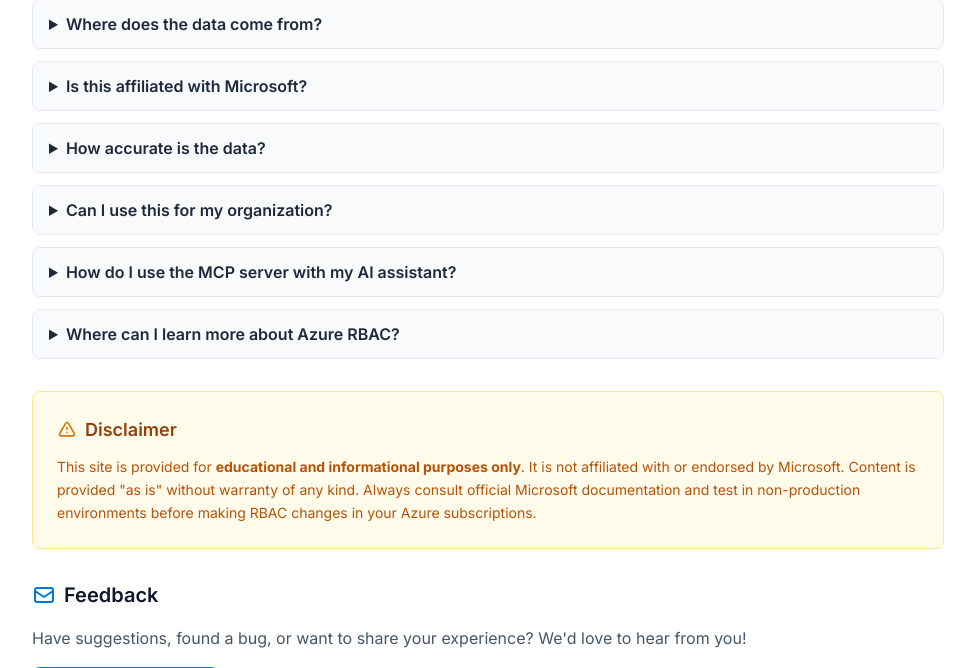
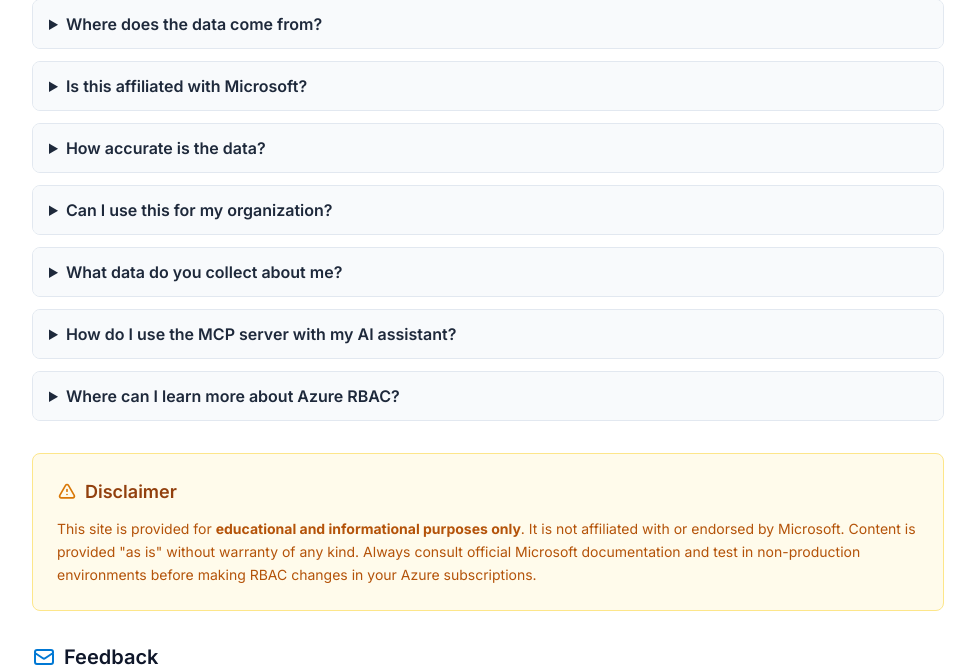
Before and after one commit to atomassi/rbac-catalog, a Python web app: template azurerbac/web/templates/about.html in a window 1280 px wide. Shown: the part 1041-1709 px from the top of the page, without its empty margins (152-1127 px from the left). Run offline with Jinja, Linux system fonts and the light colour scheme; the template is opened without the code that fills it: most values are stand-ins (such as "Sample title", 1, 10 or a date in 2020); some libraries are stand-ins or nearby versions.

Commit message:
Add privacy FAQ to About page (#81)

```diff
--- a/azurerbac/web/templates/about.html
+++ b/azurerbac/web/templates/about.html
@@ -327,6 +327,19 @@
                                 <p class="px-4 py-3 text-sm text-slate-600">Absolutely! Use it to research roles, design RBAC strategies, train team members, or as a reference during security reviews.</p>
                             </details>
                             <details class="border border-slate-200 rounded-lg overflow-hidden">
+                                <summary class="bg-slate-50 px-4 py-3 cursor-pointer font-semibold text-slate-800 hover:bg-slate-100 transition-colors">What data do you collect about me?</summary>
+                                <div class="px-4 py-3 text-sm text-slate-600">
+                                    <p class="mb-3">We take privacy seriously and collect minimal data:</p>
+                                    <ul class="ml-4 space-y-1">
+                                        <li class="flex items-start"><span class="text-emerald-500 mr-2">✓</span><strong>No cookies</strong>&nbsp;– No tracking cookies or consent banners</li>
+                                        <li class="flex items-start"><span class="text-emerald-500 mr-2">✓</span><strong>No tracking scripts</strong>&nbsp;– No Google Analytics or third-party trackers</li>
+                                        <li class="flex items-start"><span class="text-emerald-500 mr-2">✓</span><strong>No user accounts</strong>&nbsp;– No personal data collection or storage</li>
+                                        <li class="flex items-start"><span class="text-emerald-500 mr-2">✓</span><strong>PII masked</strong>&nbsp;– IP addresses are masked in server telemetry</li>
+                                    </ul>
+                                    <p class="mt-3">We collect anonymous server logs and metrics solely for monitoring service health, investigating issues, and making improvements. All data is automatically purged after 30 days.</p>
+                                </div>
+                            </details>
+                            <details class="border border-slate-200 rounded-lg overflow-hidden">
                                 <summary class="bg-slate-50 px-4 py-3 cursor-pointer font-semibold text-slate-800 hover:bg-slate-100 transition-colors">How do I use the MCP server with my AI assistant?</summary>
                                 <div class="px-4 py-3 text-sm text-slate-600">
                                     <p class="mb-3">The MCP (Model Context Protocol) server allows AI assistants like GitHub Copilot, Claude, and Cursor to query Azure RBAC data directly. To connect:</p>
```
